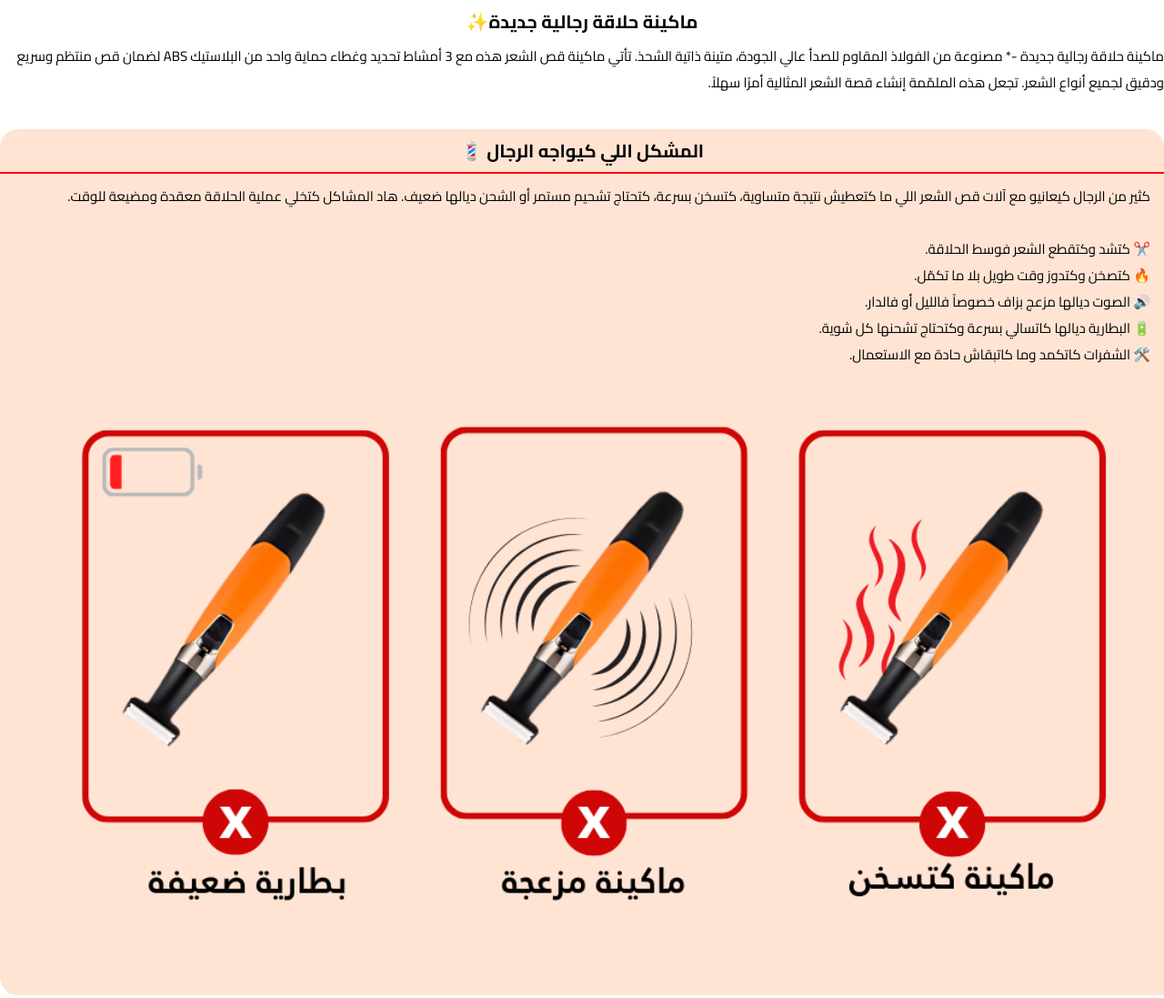
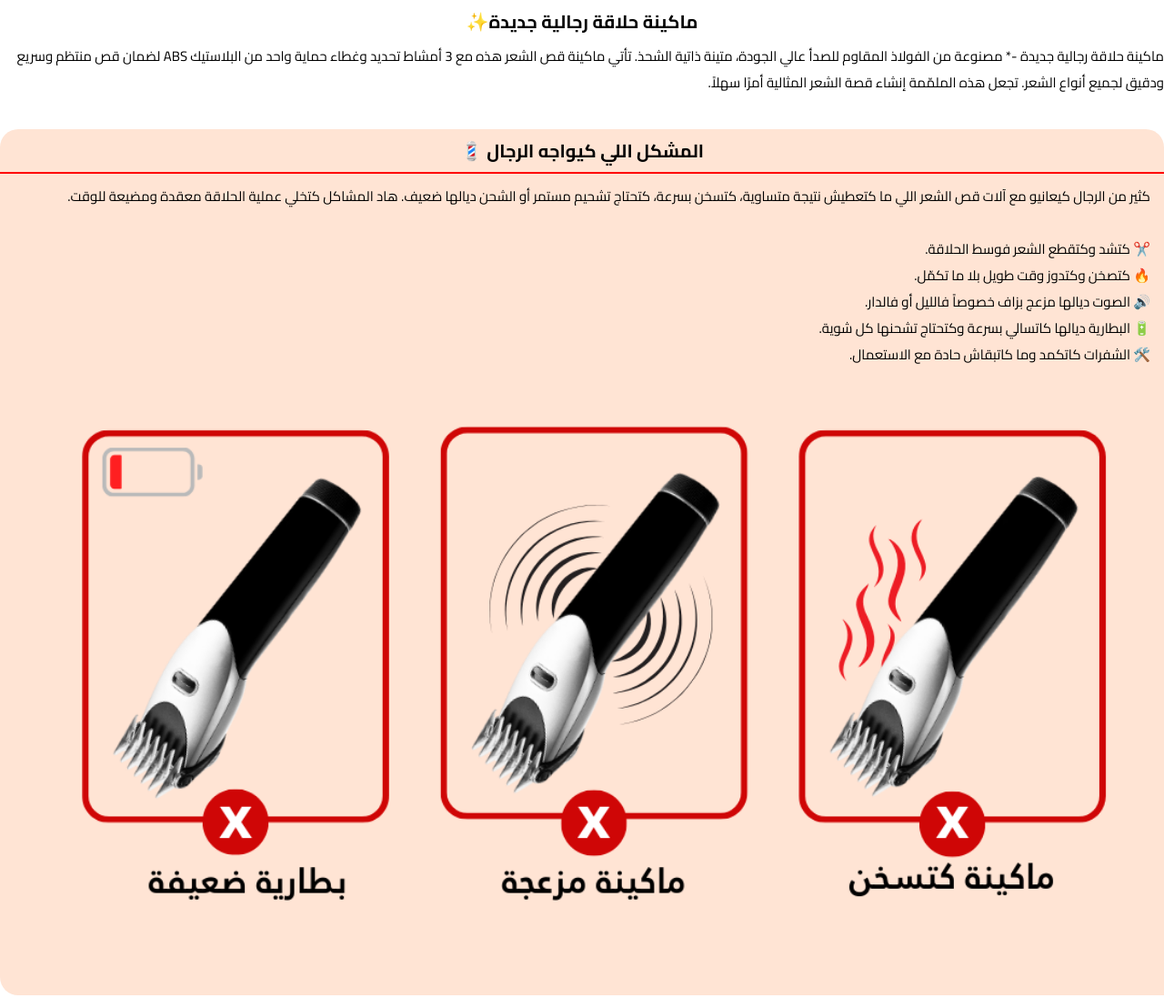
Before and after one commit to Elkous/youcan-tondoz, a plain HTML site: page index.html in a window 1280 px wide. Shown: the top 1097 px of the page at 91% size. Drawn offline with Linux system fonts and the light colour scheme; a web font is replaced by a local one.

Commit message:
Update index.html

```diff
--- a/index.html
+++ b/index.html
@@ -35,7 +35,7 @@
 <br>
 🛠️ الشفرات كاتكمد وما كاتبقاش حادة مع الاستعمال.
     </p>
-    <img class="img1" width="100%" src="77.png" loading="lazy" alt="ماكينة حلاقة رجالية جديدة" />
+    <img class="img1" width="100%" src="الترميم الغالي (14).png" loading="lazy" alt="ماكينة حلاقة رجالية جديدة" />
     <h4 class="hed1">
       الحل بين يديك 🙌
     </h4>
```
